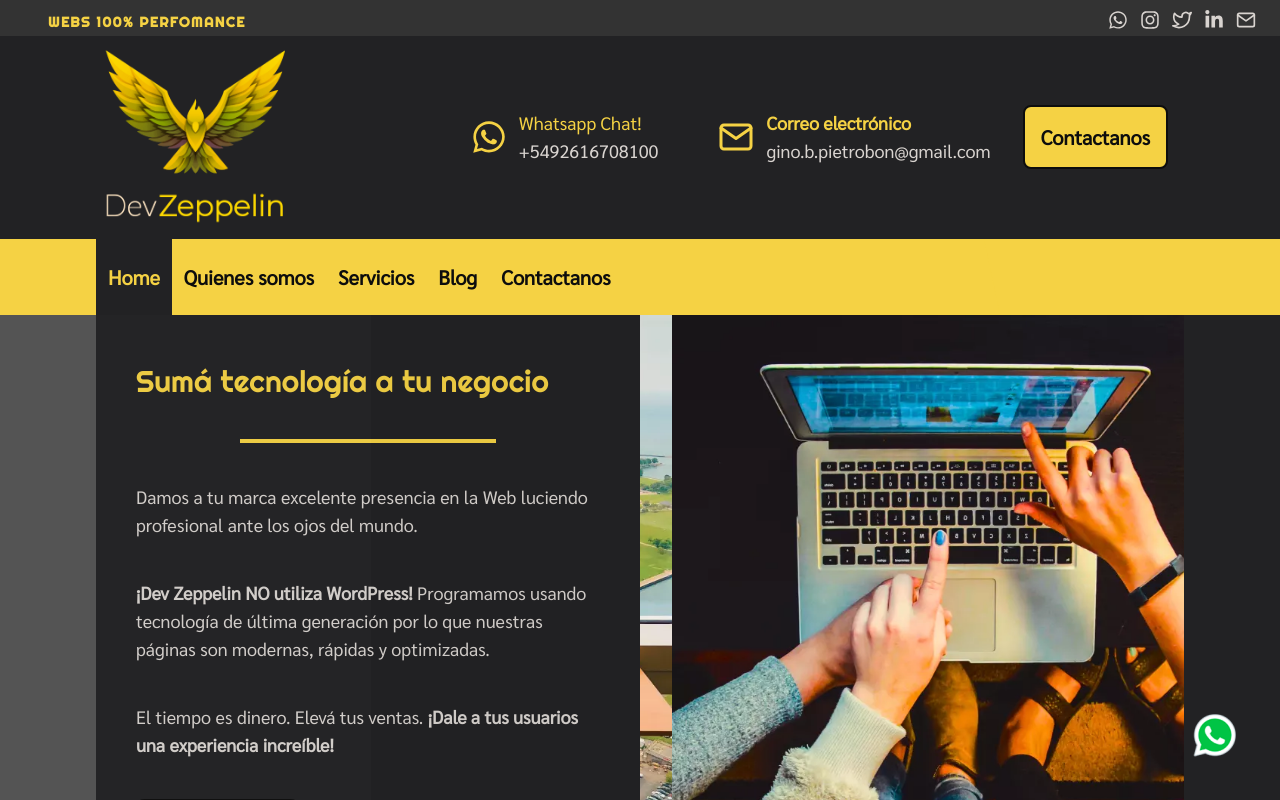
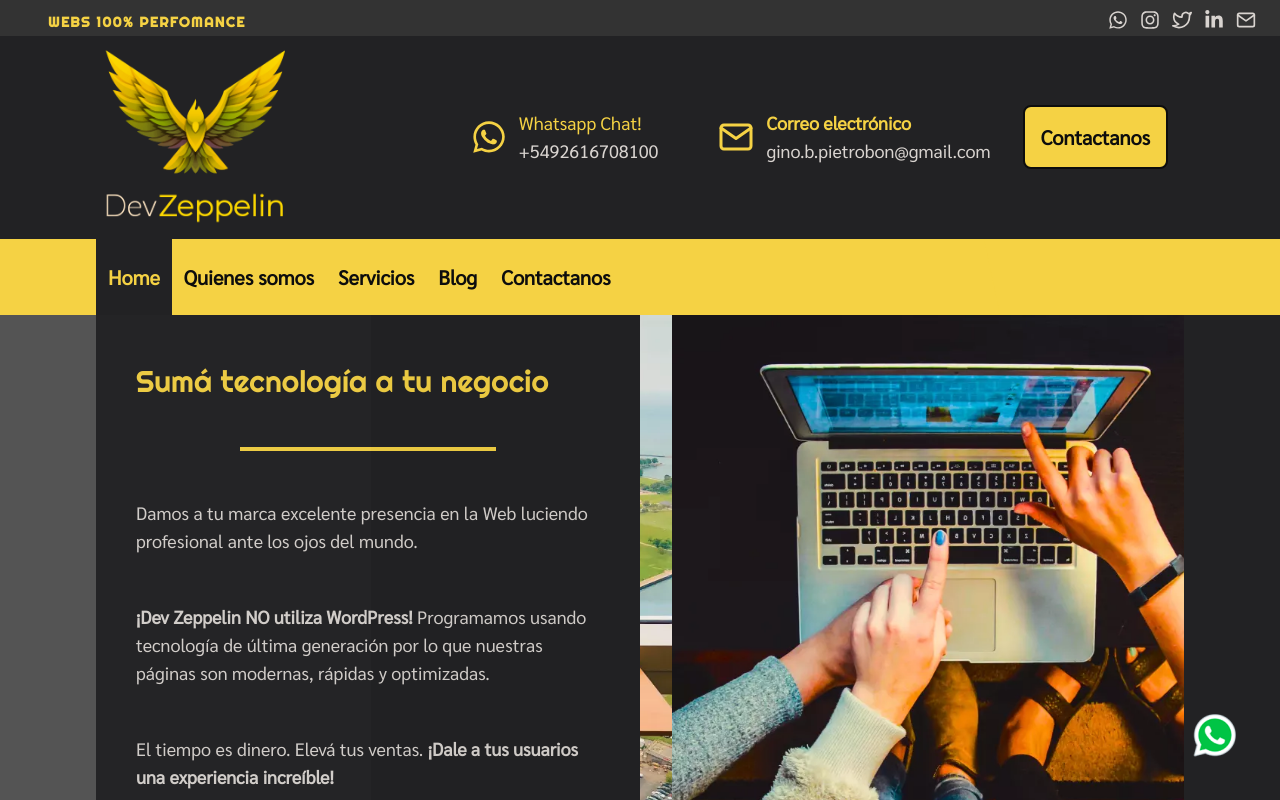
Before and after one commit to DevZeppelin/devzeppelinweb, a Next.js app: page / in a window 1280 px wide. Shown: the top 800 px of the page. Built offline with nearby package versions, Linux system fonts and the light colour scheme.

Commit message:
searchinf correct aspect radio of images

```diff
--- a/components/sections/SectionWelcome.css
+++ b/components/sections/SectionWelcome.css
@@ -3,7 +3,7 @@
   background-color: transparent;
 
   transition: background 3s, border-radius 0.3s, opacity 3s;
-  height: 39rem;
+  height: 42rem;
 
 }
 
--- a/components/sections/SectionWelcome.js
+++ b/components/sections/SectionWelcome.js
@@ -32,7 +32,7 @@ const SectionWelcome = () => {
     <section>
       <div>
         <div className="flex relative overflow-hidden md:grid md:grid-cols-2 text-base md:text-lg xs:px-2 sm:px-6 md:px-24 bg-yellow background-overlay">
-          <div className="first-block text-lightGray space-y-6 md:space-y-10 p-6 md:p-10 my-auto bg-secundary z-40 opacity-80 md:opacity-95 h-full">
+          <div className="first-block text-lightGray space-y-6 md:space-y-12 p-6 md:p-10 my-auto bg-secundary z-40 opacity-80 md:opacity-95 h-full">
             <h1 className="font-yellow text-yellow text-xl md:text-3xl mt-2 font-righteous">
               Sumá tecnología a tu negocio
             </h1>
```
